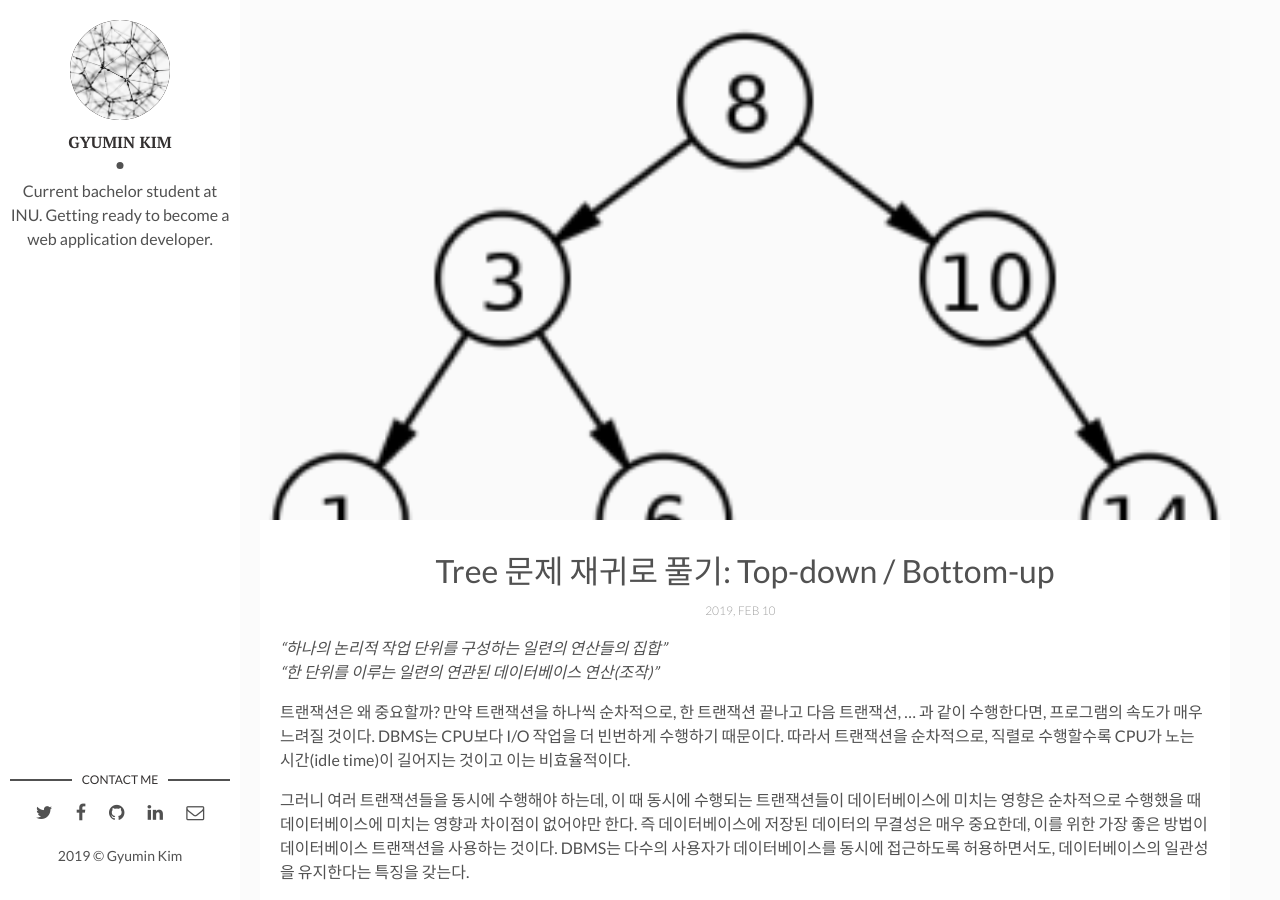
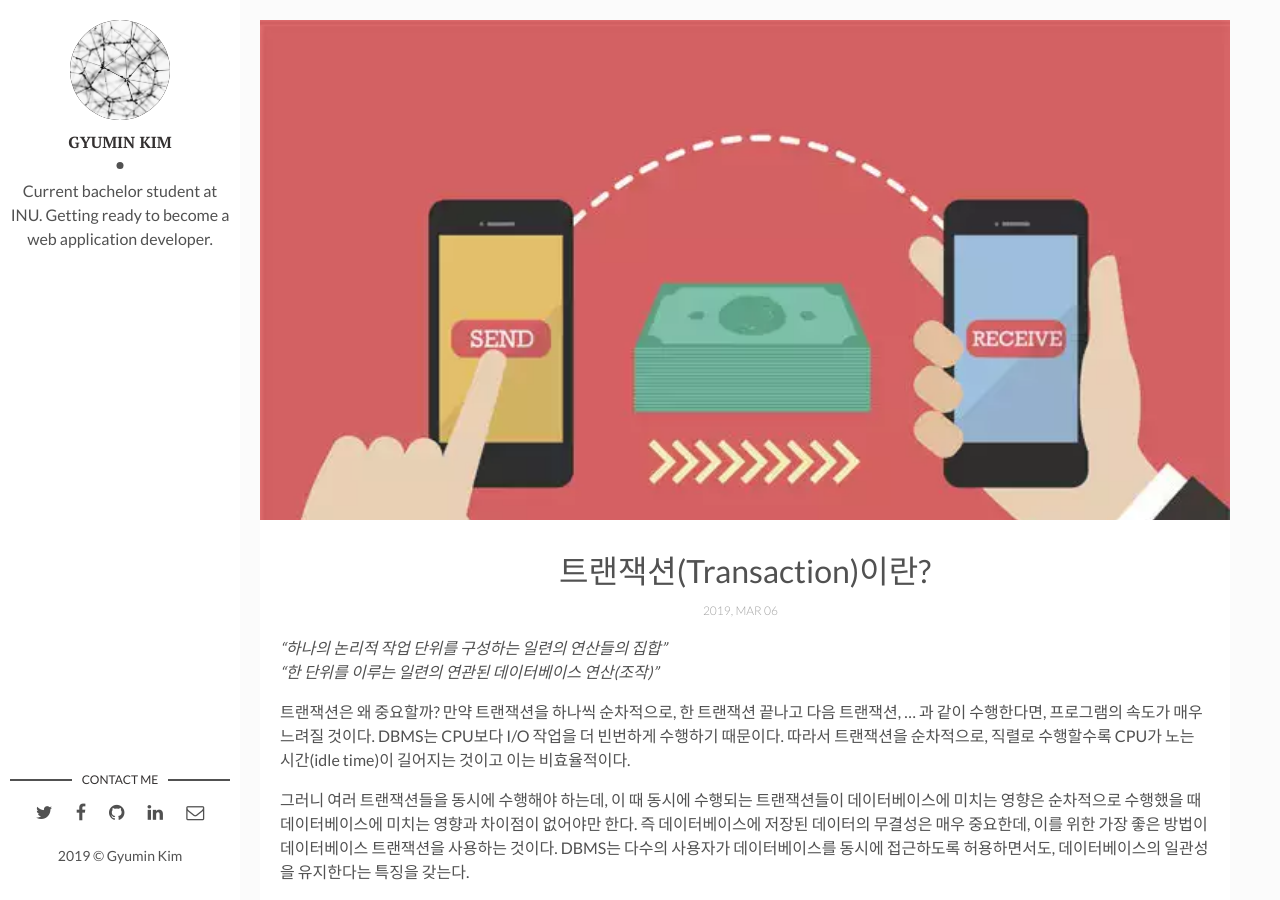
Before and after one commit to gyumin-kim/gyumin-kim.github.com, a Jekyll site: the page built from _posts/2019-03-06-transaction.md, in a window 1280 px wide and 900 px high. Built offline with Jekyll 4.4.1, drawn with Linux system fonts in a browser that asks for light colours; comment, search, counter and statistics services are not loaded.

Commit message:
Add image

```diff
--- a/_posts/2019-03-06-transaction.md
+++ b/_posts/2019-03-06-transaction.md
@@ -1,9 +1,9 @@
 ---
 layout: post
-title: "Tree 문제 재귀로 풀기: Top-down / Bottom-up"
-date: 2019-02-10 13:01:00 +0300
-description: Tree 문제를 접근하는 2가지 방식, Top-down / Bottom-up # Add post description (optional)
-img: 7fYjq.png # Add image post (optional)
+title: "트랜잭션(Transaction)이란?"
+date: 2019-03-06 22:50:00 +0300
+description: 트랜잭션 주요사항 요약 정리 # Add post description (optional)
+img: mobile-transaction-thinksto.jpg # Add image post (optional)
 ---
 
 
```
Also changed, not shown: assets/img/mobile-transaction-thinksto.jpg (added).
